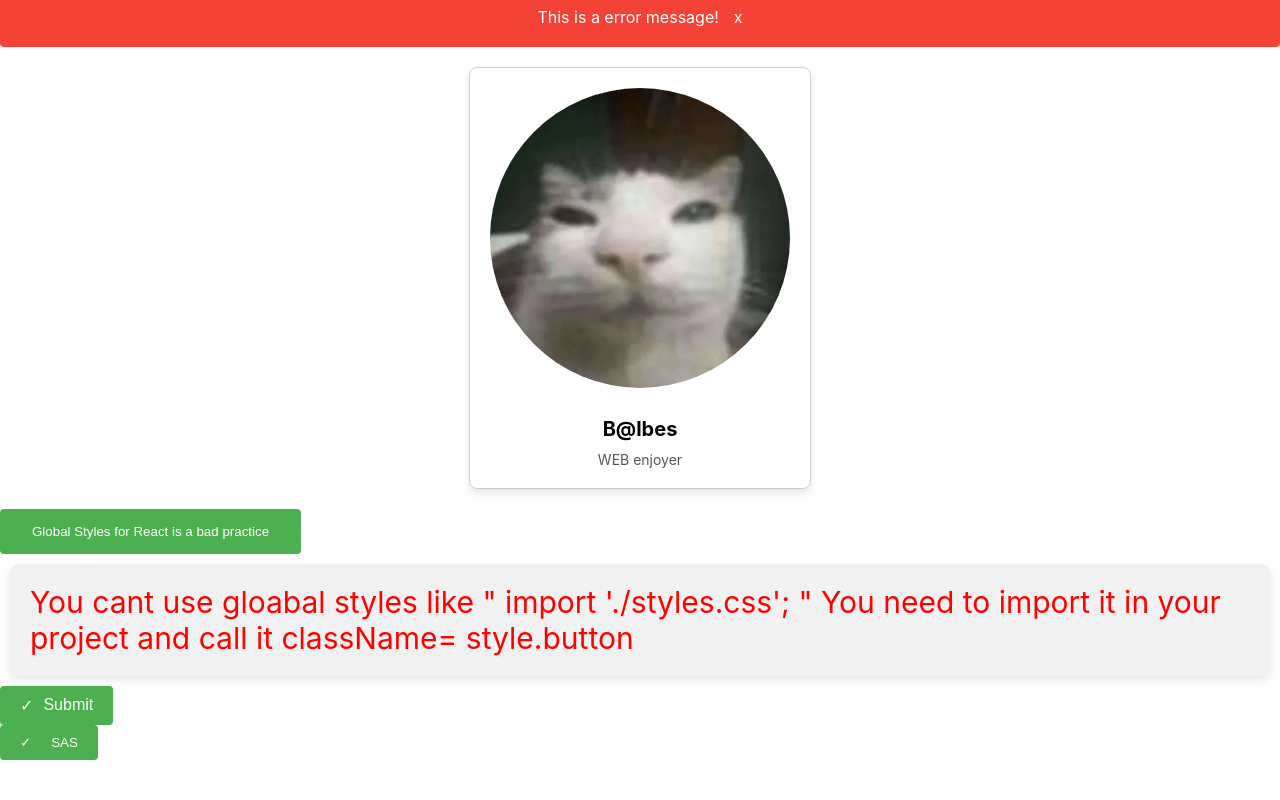
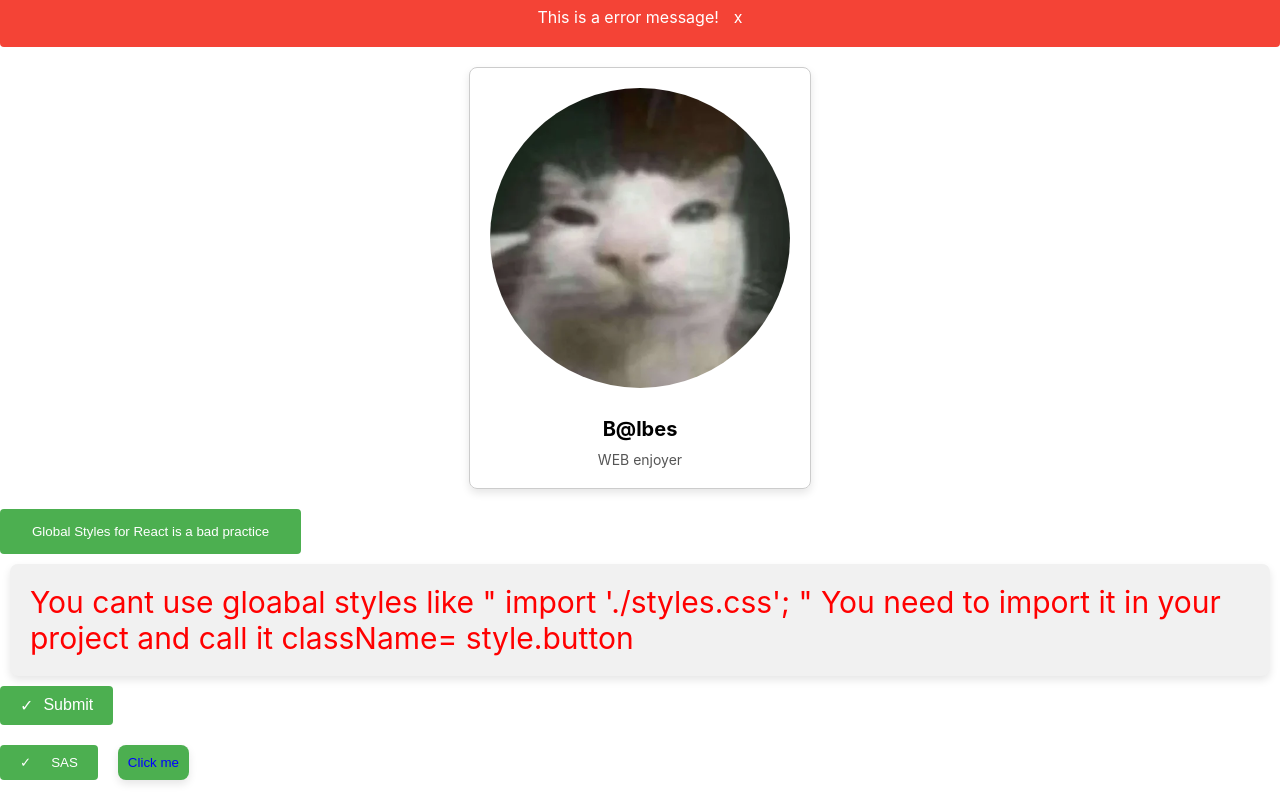
Before and after one commit to Traer3/ReactJs, a React (Create React App) app in the folder css-basics/: page / in a window 1280 px wide. Shown: the part 608-1408 px from the top of the page. Before the commit the page ends 1368 px from the top, so only its background shows below. Built offline with nearby package versions, Linux system fonts and the light colour scheme.

Commit message:
modified:   css-basics/src/App.js 	new file:   css-basics/src/components/TestingStyledButton.js 	new file:   css-basics/src/components/TestingStyledButton.test.js

```diff
--- a/css-basics/src/App.js
+++ b/css-basics/src/App.js
@@ -10,6 +10,7 @@ import GlobalStyleButton from './components/GlobalStyleButton';
 import GlobalStyleCard from './components/GlobalStyleCard';
 import StyledButton from './components/StyledButton';
 import SassStyleButton from './components/SassStyleButton';
+import TestingStyledButton from './components/TestingStyledButton';
 
 
 
@@ -51,6 +52,7 @@ function App() {
     <SassStyleButton>SAS</SassStyleButton>
 
 
+    <TestingStyledButton/>
 
 
 
--- /dev/null
+++ b/css-basics/src/components/TestingStyledButton.js
@@ -0,0 +1,27 @@
+import React, { useState } from "react";
+const TestingStyledButton = () => {
+
+    const [isClicked, setIsClicked] = useState(false);
+
+    return (
+
+        <button
+
+            style={{
+                padding: '10px',
+                border: '1px',
+                borderRadius: '8px',
+                boxShadow: '0 4px 8px rgba(0,0,0,0.1)',
+                color: isClicked ? 'red' : 'blue',
+                backgroundColor: '#4CAF50',
+                margin: '20px',
+            }}
+            onClick={() => setIsClicked(!isClicked)}
+        >
+            Click me
+        </button>
+
+    );
+};
+
+export default TestingStyledButton;
```
Also changed, not shown: 1 other file (tests, documents, lock files or other folders).
